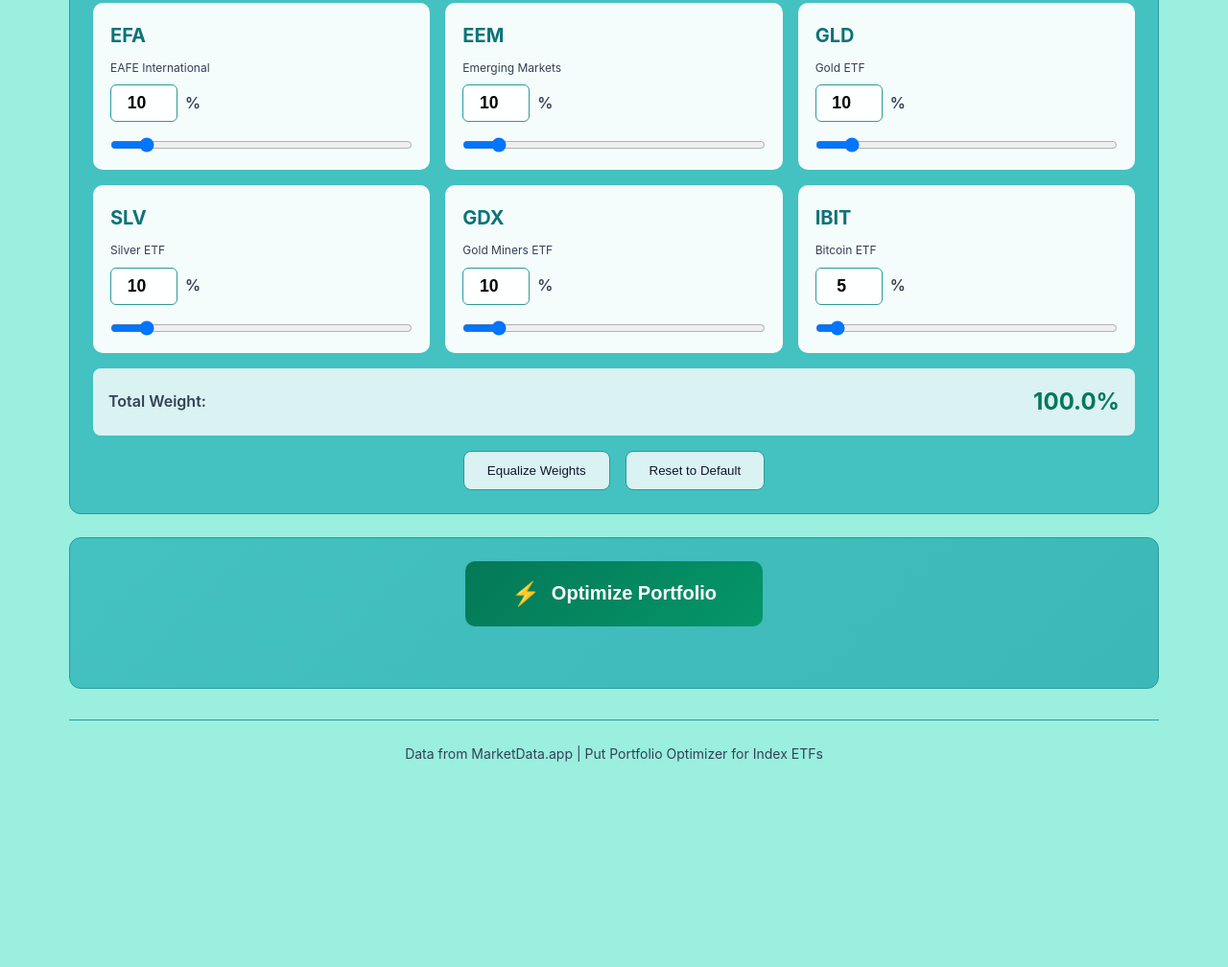
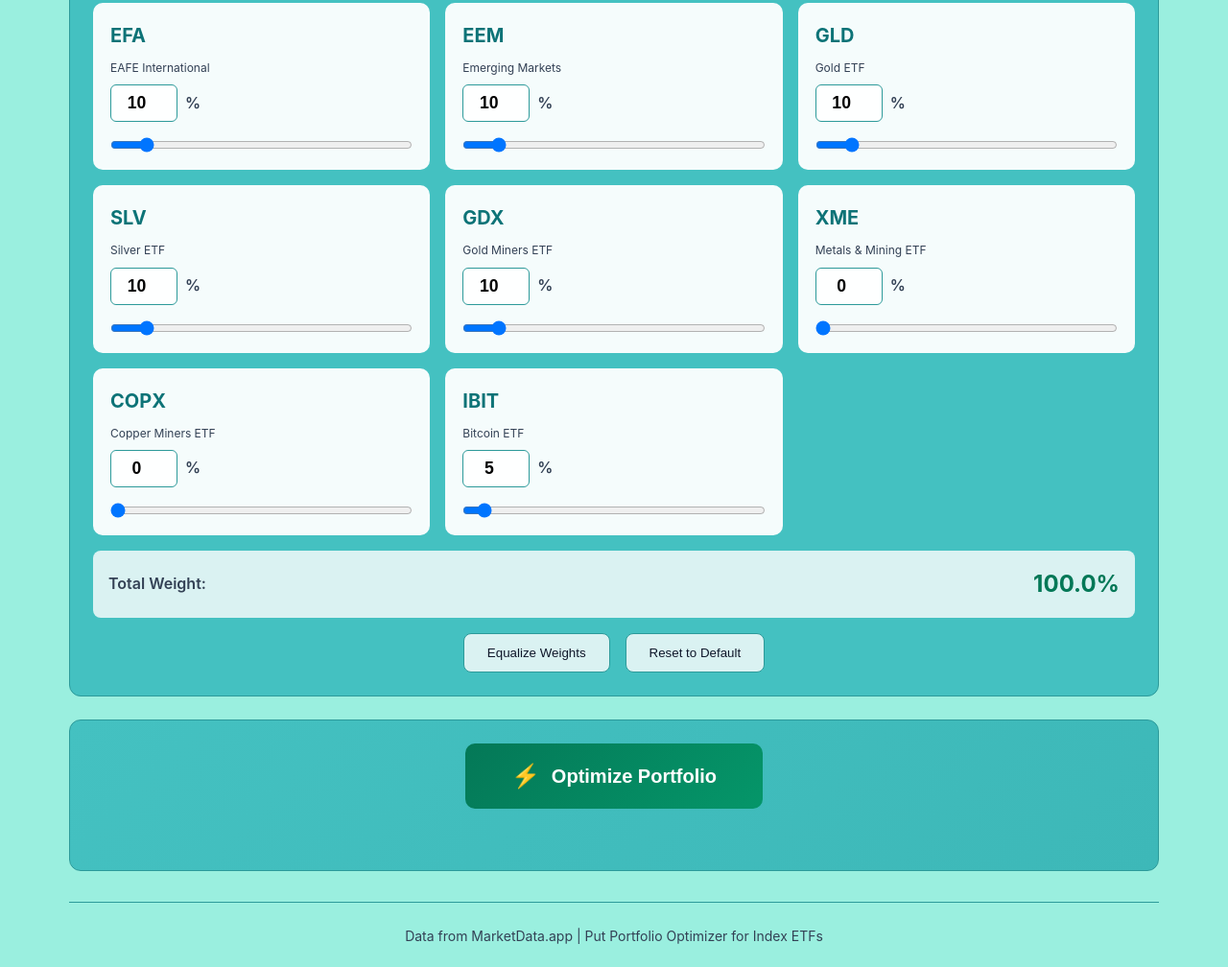
Before and after one commit to iamhereforthefish/put-portfolio-optimizer, a plain HTML site: page index.html in a window 1280 px wide. Shown: the part 776-1784 px from the top of the page at 96% size. Before the commit the page ends 1605 px from the top, so only its background shows below. Drawn offline with Linux system fonts and the light colour scheme.

Commit message:
Add XME and COPX ETFs to portfolio options
- XME: SPDR S&P Metals & Mining ETF
- COPX: Global X Copper Miners ETF

Both default to 0% weight so users can allocate as desired.

Co-Authored-By: Claude Opus 4.5 <noreply@anthropic.com>

```diff
--- a/app.js
+++ b/app.js
@@ -19,6 +19,8 @@ const ETF_DATA = {
     'GLD': { name: 'Gold ETF', weight: 10 },
     'SLV': { name: 'Silver ETF', weight: 10 },
     'GDX': { name: 'Gold Miners ETF', weight: 10 },
+    'XME': { name: 'Metals & Mining ETF', weight: 0 },
+    'COPX': { name: 'Copper Miners ETF', weight: 0 },
     'IBIT': { name: 'Bitcoin ETF', weight: 5 }
 };
 
--- a/index.html
+++ b/index.html
@@ -155,6 +155,6 @@
         </footer>
     </div>
 
-    <script src="app.js?v=7"></script>
+    <script src="app.js?v=8"></script>
 </body>
 </html>
```
